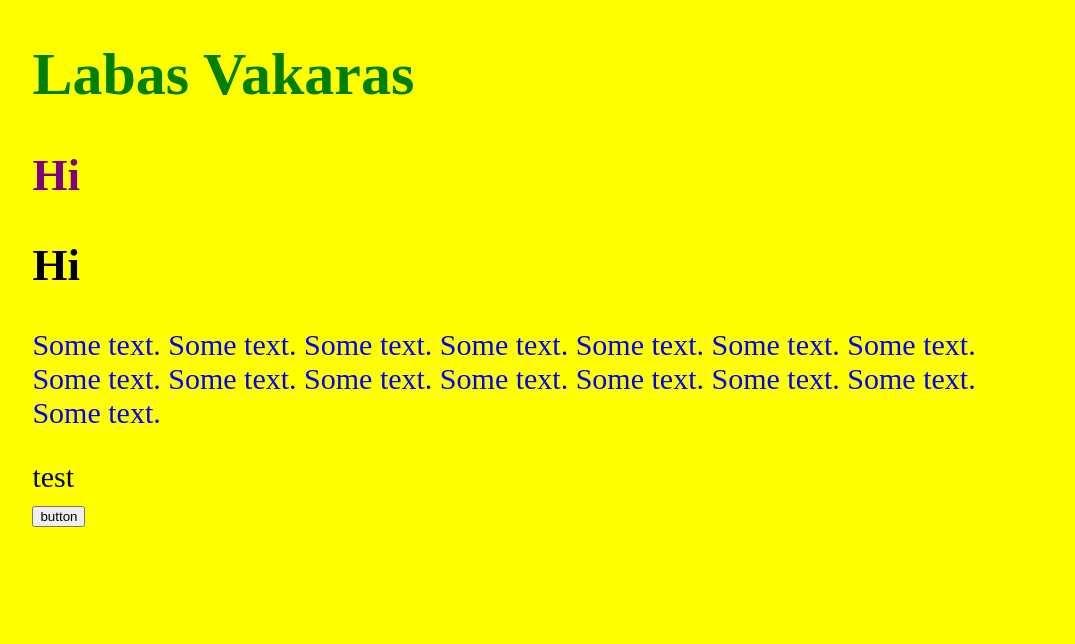
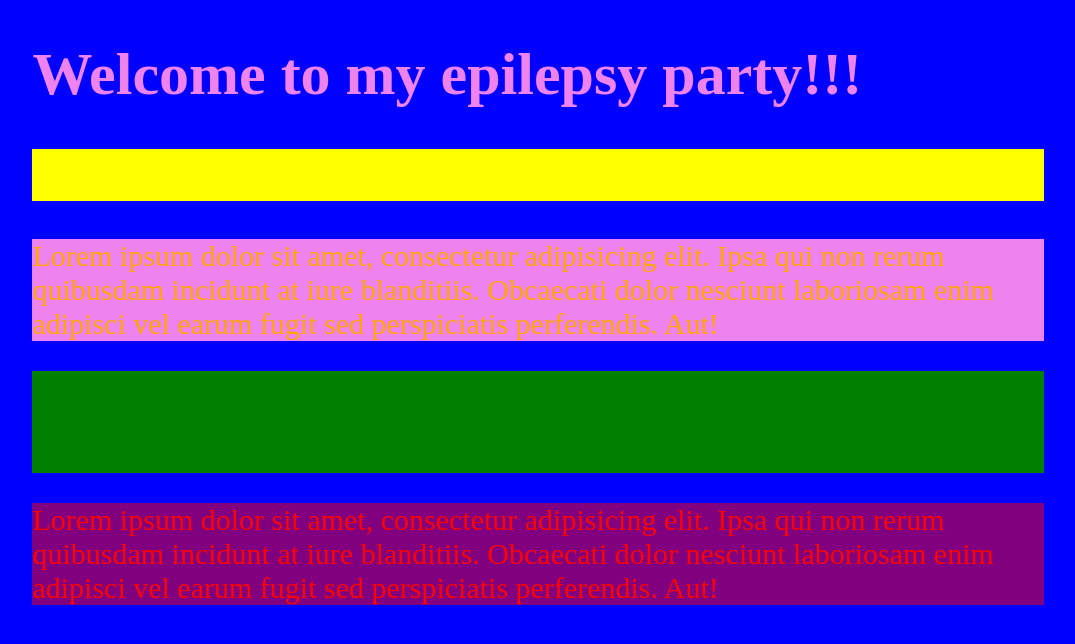
Before and after one commit to Chateux1/KITM, a plain HTML site: page JS/index.html in a window 1280 px wide. Shown: the whole page, without its empty margins (102-1177 px from the left). Drawn offline with Linux system fonts and the light colour scheme.

Commit message:
add finalized script for changing text and background colors of a list of elements by id

```diff
--- a/JS/css/style.css
+++ b/JS/css/style.css
@@ -9,15 +9,3 @@
 	margin: 0 auto;
 	font-size: 30px;
 }
-
-.red {
-	color: red;
-}
-
-.green {
-	color: green;
-}
-
-.yellow {
-	color: yellow;
-}
--- a/JS/index.html
+++ b/JS/index.html
@@ -5,22 +5,23 @@
 	<link rel="stylesheet" type="text/css" href="css/style.css">
 	<meta charset="utf-8">
 </head>
-<body>
+<body id="body">
 	<div class="container">
-		<h1 id="myHeading">Hello</h1>
-		<h2 id="mySubheading1"><span>Hi</span></h2>
-		<h2 id="mySubheading2">Hi</h2>
-		<p id="myParagraph">
-			Some text. Some text. Some text. Some text. Some text.
-			Some text. Some text. Some text. Some text. Some text.
-			Some text. Some text. Some text. Some text. Some text.
+
+		<h1 id="myHeading1">Welcome to my epilepsy party!!!</h1>
+		<h2 id="mySubheading1">Let the color magic happen!</h2>
+
+		<p id="myParagraph1">
+			Lorem ipsum dolor sit amet, consectetur adipisicing elit. Ipsa qui non rerum quibusdam incidunt at iure blanditiis. Obcaecati dolor nesciunt laboriosam enim adipisci vel earum fugit sed perspiciatis perferendis. Aut!
 		</p>
-		<div id="div1">test</div>
+		<p id="myParagraph2">
+			Lorem ipsum dolor sit amet, consectetur adipisicing elit. Ipsa qui non rerum quibusdam incidunt at iure blanditiis. Obcaecati dolor nesciunt laboriosam enim adipisci vel earum fugit sed perspiciatis perferendis. Aut!
+		</p>
+		<p id="myParagraph3">
+			Lorem ipsum dolor sit amet, consectetur adipisicing elit. Ipsa qui non rerum quibusdam incidunt at iure blanditiis. Obcaecati dolor nesciunt laboriosam enim adipisci vel earum fugit sed perspiciatis perferendis. Aut!
+		</p>
 
-		<button id="meClick" >button</button>
-
-		<script src="script4.js"></script>
-
+		<script src="script5.js"></script>
 	</div>
 </body>
 </html>
--- a/JS/script4.js
+++ b/JS/script4.js
@@ -42,35 +42,3 @@ setInterval( function() {
 //     var currentDiv = document.getElementById('div1');
 //     document.body.insertBefore(newDiv, currentDiv);
 // }
-
-function changeTextColor( id, color1, color2 , delay) {
-    var element = document.getElementById( id );
-    element.style.color = color1;
-    var innerFunction = setInterval( function() {
-        if ( element.style.color == color1 ) {
-            element.style.color = color2 ;
-        } else {
-            element.style.color = color1;
-        }
-    }, delay);
-}
-
-changeTextColor( 'myParagraph', 'red', 'blue', 200);
-changeTextColor( 'myHeading', 'green', 'yellow', 100);
-changeTextColor( 'mySubheading1', 'blue', 'purple', 1000);
-changeTextColor( 'mySubheading2', 'black', 'brown', 50);
-
-
-
-let colors = ['red','blue','green'];
-let target = document.getElementById('div1');
-
-let i = 0;
-let myBtn = document
-    .getElementById('meClick')
-    .addEventListener('click', function() {
-        if ( i > colors.length - 1 ) {
-            i = 0;
-        }
-        target.style.backgroundColor = colors[i++];
-    });
--- /dev/null
+++ b/JS/script5.js
@@ -0,0 +1,31 @@
+// let backgroundColors = ['grey','lightgrey','darkgrey'];
+let backgroundColors =  ['red', 'blue', 'green', 'yellow', 'violet', 'purple', 'orange'];
+let textColors = ['red', 'blue', 'green', 'yellow', 'violet', 'purple', 'orange'];
+let elementTags = ['myHeading1', 'mySubheading1', 'mySubheading2', 'myParagraph1', 'myParagraph2', 'myParagraph3']
+
+function changeTextColor( id, colours, delay) {
+    var element = document.getElementById( id );
+    var innerFunction = setInterval( function() {
+        element.style.color = colours[Math.floor(Math.random() * colours.length)];
+    }, delay);
+}
+
+function changeBackgroundColor( id, colours, delay ) {
+    var element = document.getElementById( id );
+    var innerFunction = setInterval( function() {
+        element.style.backgroundColor = colours[Math.floor(Math.random() * colours.length)];
+    }, delay);
+}
+
+function getRandom() {
+    let lowerDelay = 20;
+    let upperDelay = 50;
+    return Math.floor(Math.random() * upperDelay ) + lowerDelay;
+}
+
+changeBackgroundColor( 'body', backgroundColors, getRandom() );
+
+for ( let i = 0; i < elementTags.length; i++ ) {
+    changeTextColor( elementTags[i], textColors, getRandom() );
+    changeBackgroundColor( elementTags[i], backgroundColors, getRandom() );
+}
```
